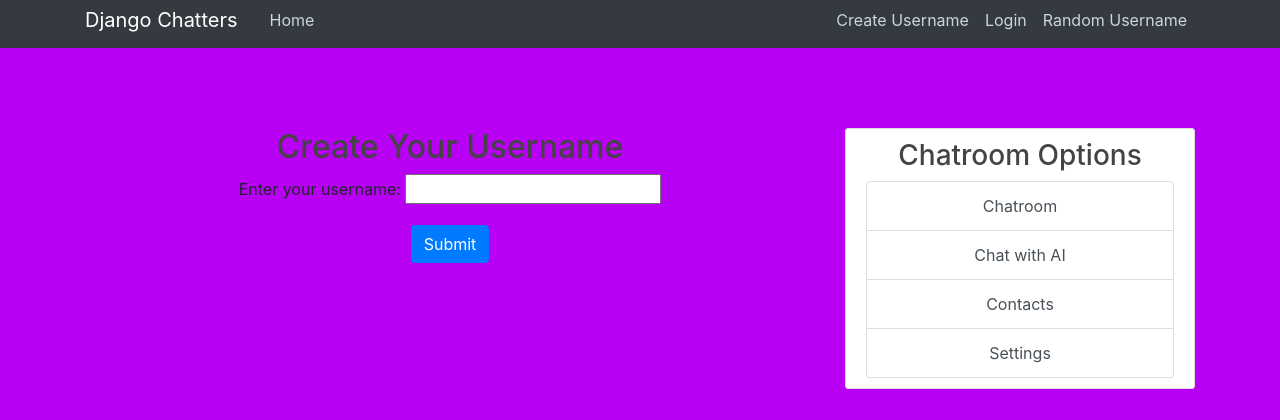
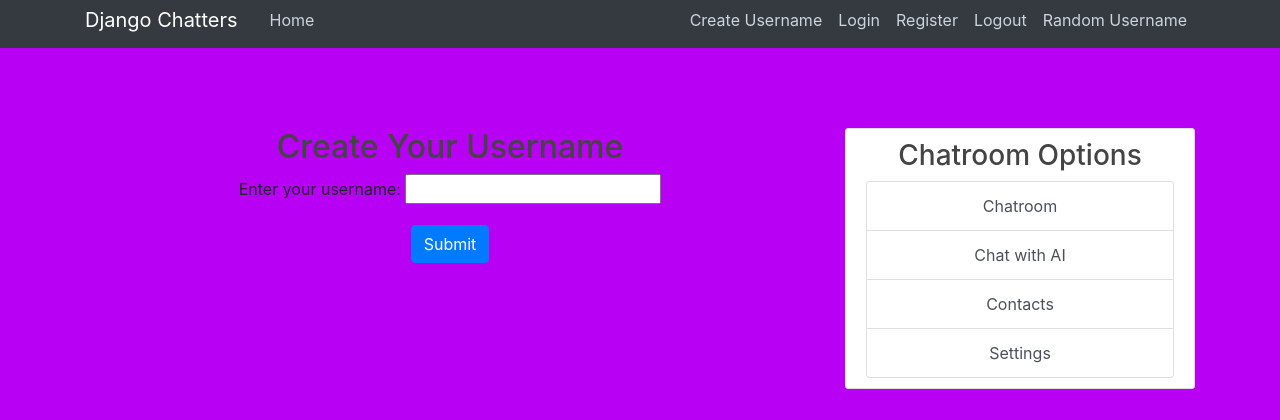
Before and after one commit to GabrielG95/CSE412Final_Project, a Django app: page /create_username/ in a window 1280 px wide. Shown: the top 420 px of the page. Run offline with Django 4.2, Linux system fonts and the light colour scheme; some libraries are stand-ins or nearby versions.

Commit message:
Added Login, Register, Logout, make sure they're working

```diff
--- a/messaging_app/chat/forms.py
+++ b/messaging_app/chat/forms.py
@@ -1,5 +1,7 @@
 from django import forms
 from .models import Message
+from django.contrib.auth.models import User
+from django.contrib.auth.forms import UserCreationForm
 
 class MessageForm(forms.ModelForm):
     class Meta:
@@ -16,3 +18,8 @@ class MessageForm(forms.ModelForm):
 # So users can select a username to display
 class UsernameForm(forms.Form):
     username = forms.CharField(max_length=30, label='Enter your username')
+
+class RegisterForm(UserCreationForm):
+    class Meta:
+        model = User
+        fields = ['username', 'password1', 'password2']
--- a/messaging_app/chat/templates/chat/base.html
+++ b/messaging_app/chat/templates/chat/base.html
@@ -33,7 +33,9 @@
                     <!-- Navbar Right Side -->
                     <div class="navbar-nav">
                         <a class="nav-item nav-link" href="{% url 'create_username' %}">Create Username</a>
-                        <a class="nav-item nav-link" href="#">Login</a>
+                        <a class="nav-item nav-link" href="{% url 'login' %}">Login</a>
+                        <a class="nav-item nav-link" href="{% url 'register' %}">Register</a>
+                        <a class="nav-item nav-link" href="{% url 'logout' %}">Logout</a>
                         <a class="nav-item nav-link" href="{% url 'random_username' %}">Random Username</a>
                     </div>
                 </div>
--- /dev/null
+++ b/messaging_app/chat/templates/chat/login.html
@@ -0,0 +1,6 @@
+<form method="post">
+    {% csrf_token %}
+    <input type="text" name="username" placeholder="Username" required><br>
+    <input type="password" name="password" placeholder="Password" required><br>
+    <button type="submit">Login</button>
+</form>
--- a/messaging_app/chat/urls.py
+++ b/messaging_app/chat/urls.py
@@ -11,4 +11,7 @@ urlpatterns = [
         path('get_messages/', views.get_messages, name="get_messages"),
         path('create_username/', views.set_username, name="create_username"),
         path('random_username/', views.random_username, name='random_username'),
+        path('register/', views.register_view, name='register'),
+        path('login/', views.login_view, name='login'),
+        path('logout/', views.logout_view, name='logout'),
     ]
--- a/messaging_app/chat/views.py
+++ b/messaging_app/chat/views.py
@@ -1,7 +1,8 @@
+from django.contrib.auth import authenticate, login, logout
 from django.http import JsonResponse
 from django.shortcuts import render, redirect
 from .models import User
-from .forms import MessageForm, UsernameForm
+from .forms import MessageForm, UsernameForm, RegisterForm
 from .models import Message
 import random
 import string
@@ -28,7 +29,8 @@ def chatroom_view(request):
         form = MessageForm(request.POST)
         if form.is_valid():
             message = form.save(commit=False)
-            message.username = request.session.get("chat_username", "Anonymous")
+            # message.username = request.session.get("chat_username", "Anonymous")
+            message.username = request.user.username if request.user.is_authenticated else request.session.get("chat_username", "Anonymous")
             if request.user.is_authenticated:
                 message.author = request.user
             message.save()
@@ -75,6 +77,30 @@ def random_username(request):
     request.session["chat_username"] = username
     return redirect('chatroom')
 
+def register_view(request):
+    if request.method == 'POST':
+        form = RegisterForm(request.POST)
+        if form.is_valid():
+            form.save()
+            return redirect('login')
+    else:
+        form = RegisterForm()
+    return render(request, "chat/register.html", {'form': form})
+
+def login_view(request):
+    if request.method == 'POST':
+        username = request.POST['username']
+        password = request.POST['password']
+        user = authenticate(request, username=username, password=password)
+        if user:
+            login(request, user)
+            return redirect('chatroom')
+    return render(request, "chat/login.html")
+
+def logout_view(request):
+    logout(request)
+    return redirect('chat-room')
+
 def chat_ai_view(request):
     return render(request, "chat/chat_ai.html")
 
```
